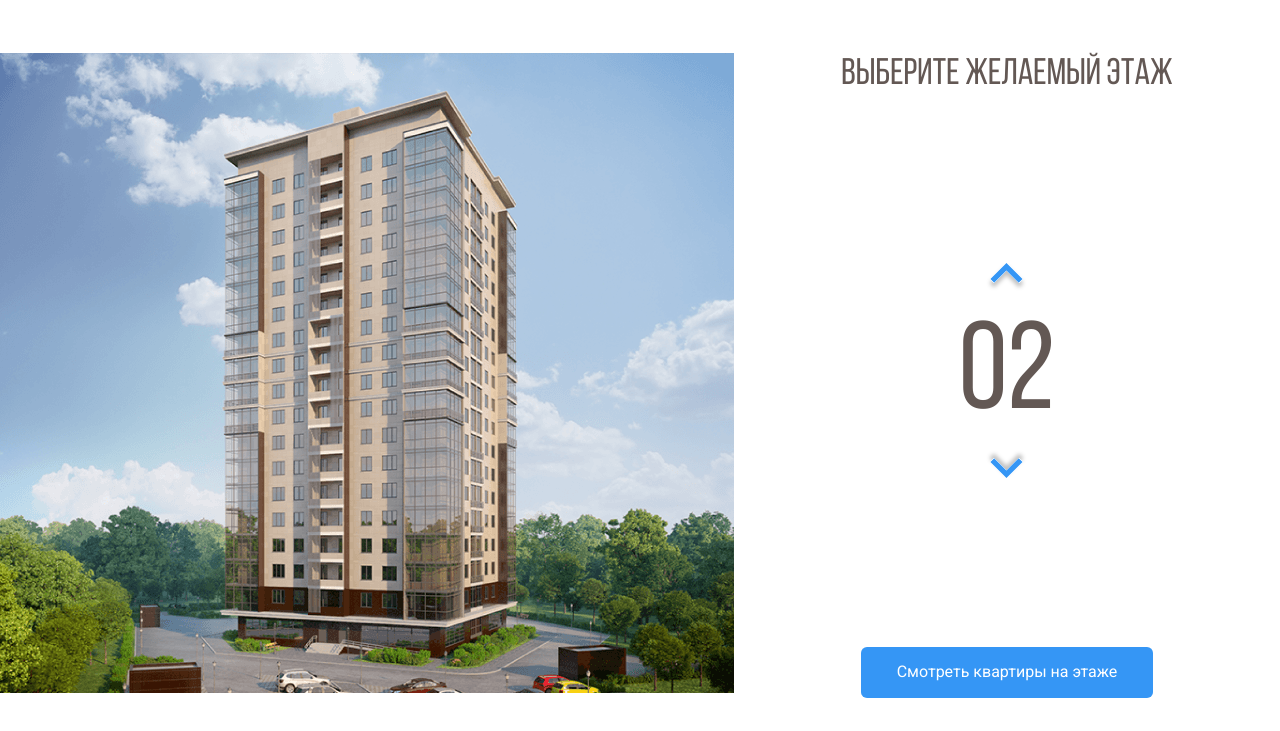
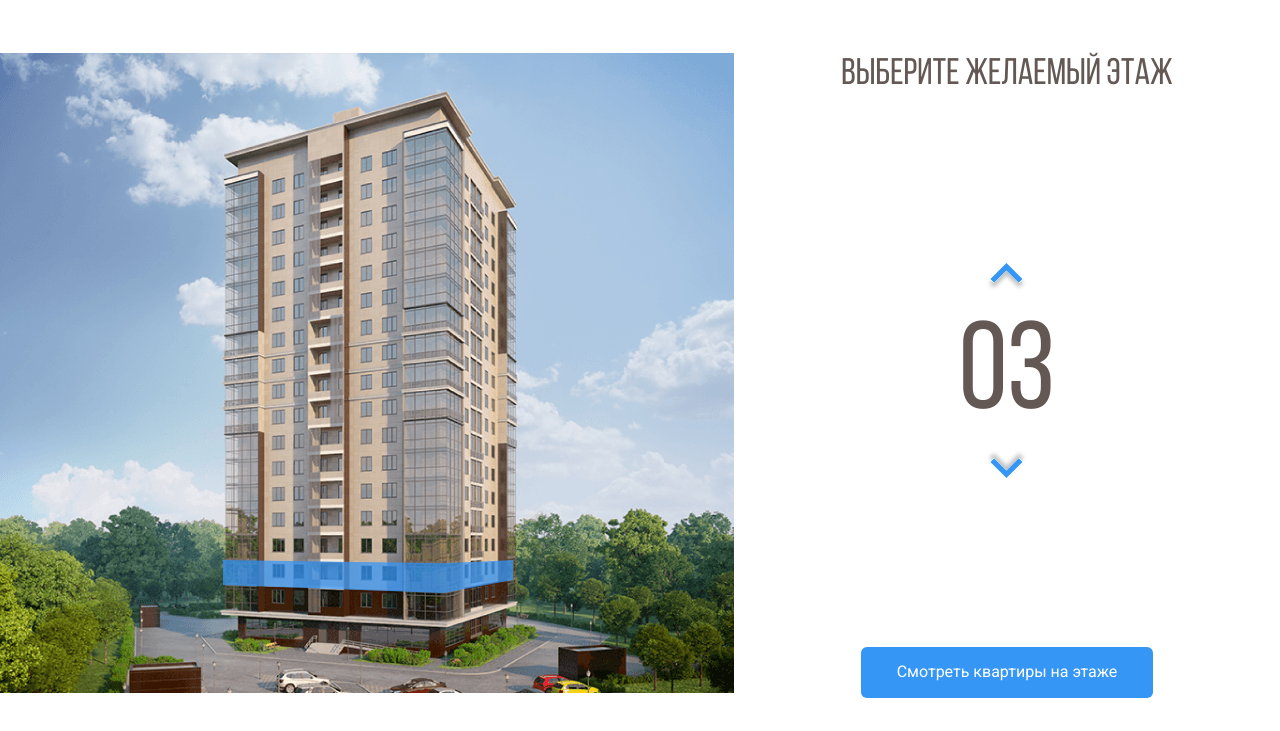
Before and after one commit to oncefirefly/MelodyAparts, a plain HTML site: page index.html in a window 1280 px wide. Both pictures are taken after a click on the button 1006 px from the left and 347 px from the top of the page. Shown: the part 69-800 px from the top of the page. Drawn offline with nearby package versions, Linux system fonts and the light colour scheme.

Commit message:
Add files via upload

```diff
--- a/css/style.css
+++ b/css/style.css
@@ -94,6 +94,10 @@ body {
   opacity: 1;
 }
 
+path.current-floor {
+  opacity: 1;
+}
+
 .counter-group {
   display: flex;
   flex-direction: column;
--- a/index.html
+++ b/index.html
@@ -11,6 +11,9 @@
     <link href="https://fonts.googleapis.com/css2?family=Roboto:wght@400;700&display=swap" rel="stylesheet">
     <link rel="stylesheet" href="/css/normalize.css">
     <link rel="stylesheet" href="/css/style.css">
+    <script src="https://code.jquery.com/jquery-3.6.0.min.js"
+        integrity="sha256-/xUj+3OJU5yExlq6GSYGSHk7tPXikynS7ogEvDej/m4=" crossorigin="anonymous" defer></script>
+    <script src="js/main.js" defer></script>
 </head>
 
 <body>
@@ -54,30 +57,39 @@
                     </pattern>
                     <image id="image0_1_86" width="740" height="640" xlink:href="img/home.png" />
                 </defs>
-                <path d="M222 533L442.8 541L512 527.3V549L443.5 568.7L222 557.7V533Z" fill="#3595F6"
+                <path data-floor="02" d="M222 533L442.8 541L512 527.3V549L443.5 568.7L222 557.7V533Z" fill="#3595F6"
                     fill-opacity="0.75" />
-                <path d="M223 532V507L443.3 510.3L513 507V527L443.7 540L223 532Z" fill="#3595F6" fill-opacity="0.75" />
-                <path d="M223 506V481H444H513V504L445 511L223 506Z" fill="#3595F6" fill-opacity="0.75" />
-                <path d="M223 482V457L444.3 453.3L512 460V482H444" fill="#3595F6" fill-opacity="0.75" />
-                <path d="M223 456V430L444.5 426.7L513 437.7V459L444 452.3L223 456Z" fill="#3595F6"
+                <path data-floor="03" d="M223 532V507L443.3 510.3L513 507V527L443.7 540L223 532Z" fill="#3595F6"
                     fill-opacity="0.75" />
-                <path d="M222 429V405.3L443 393L514 416V437.3L443 425L222 429Z" fill="#3595F6" fill-opacity="0.75" />
-                <path d="M222 407V382L444.2 365.7L514 394.3V415L443.7 393.3L222 407Z" fill="#3595F6"
+                <path data-floor="04" d="M223 506V481H444H513V504L445 511L223 506Z" fill="#3595F6"
                     fill-opacity="0.75" />
-                <path d="M222 382V357L444.5 336.7L514 373.3V394L442 365.3L222 382Z" fill="#3595F6"
+                <path data-floor="05" d="M223 482V457L444.3 453.3L512 460V482H444" fill="#3595F6" fill-opacity="0.75" />
+                <path data-floor="06" d="M223 456V430L444.5 426.7L513 437.7V459L444 452.3L223 456Z" fill="#3595F6"
                     fill-opacity="0.75" />
-                <path d="M222 356V332L445 307.3L514 351.3V373L444.7 335L222 356Z" fill="#3595F6" fill-opacity="0.75" />
-                <path d="M222 331V307L444.5 278.3L514 329.3V350L443.7 307.7L222 331Z" fill="#3595F6"
+                <path data-floor="07" d="M222 429V405.3L443 393L514 416V437.3L443 425L222 429Z" fill="#3595F6"
                     fill-opacity="0.75" />
-                <path d="M221 307V283L443.3 250L514 309.3V329L444 278.3L221 307Z" fill="#3595F6" fill-opacity="0.75" />
-                <path d="M222 282V258L443.2 223L513 287V308L444.3 249.7L222 282Z" fill="#3595F6" fill-opacity="0.75" />
-                <path d="M222 258V233L444.3 195L513 265.3V286L444 222L222 258Z" fill="#3595F6" fill-opacity="0.75" />
-                <path d="M222 232V207L442.8 163.3L513 242.3V265L444 191.7L222 232Z" fill="#3595F6"
+                <path data-floor="08" d="M222 407V382L444.2 365.7L514 394.3V415L443.7 393.3L222 407Z" fill="#3595F6"
                     fill-opacity="0.75" />
-                <path d="M223 208V183L443 135L513 220V243L442.3 163.7L223 208Z" fill="#3595F6" fill-opacity="0.75" />
-                <path d="M222 183V158L441.8 106L513 198.3V221L443.3 134.7L222 183Z" fill="#3595F6"
+                <path data-floor="09" d="M222 382V357L444.5 336.7L514 373.3V394L442 365.3L222 382Z" fill="#3595F6"
                     fill-opacity="0.75" />
-                <path d="M222 158V132L444 75.3L513 177V198L443.7 106.3L222 158Z" fill="#3595F6" fill-opacity="0.75" />
+                <path data-floor="10" d="M222 356V332L445 307.3L514 351.3V373L444.7 335L222 356Z" fill="#3595F6"
+                    fill-opacity="0.75" />
+                <path data-floor="11" d="M222 331V307L444.5 278.3L514 329.3V350L443.7 307.7L222 331Z" fill="#3595F6"
+                    fill-opacity="0.75" />
+                <path data-floor="12" d="M221 307V283L443.3 250L514 309.3V329L444 278.3L221 307Z" fill="#3595F6"
+                    fill-opacity="0.75" />
+                <path data-floor="13" d="M222 282V258L443.2 223L513 287V308L444.3 249.7L222 282Z" fill="#3595F6"
+                    fill-opacity="0.75" />
+                <path data-floor="14" d="M222 258V233L444.3 195L513 265.3V286L444 222L222 258Z" fill="#3595F6"
+                    fill-opacity="0.75" />
+                <path data-floor="15" d="M222 232V207L442.8 163.3L513 242.3V265L444 191.7L222 232Z" fill="#3595F6"
+                    fill-opacity="0.75" />
+                <path data-floor="16" d="M223 208V183L443 135L513 220V243L442.3 163.7L223 208Z" fill="#3595F6"
+                    fill-opacity="0.75" />
+                <path data-floor="17" d="M222 183V158L441.8 106L513 198.3V221L443.3 134.7L222 183Z" fill="#3595F6"
+                    fill-opacity="0.75" />
+                <path data-floor="18" d="M222 158V132L444 75.3L513 177V198L443.7 106.3L222 158Z" fill="#3595F6"
+                    fill-opacity="0.75" />
 
             </svg>
 
--- /dev/null
+++ b/js/main.js
@@ -0,0 +1,58 @@
+$(document).ready(function () {
+  let currentFloor = 2;
+  let floorPath = $(".home-image path");
+  let counterUp = $(".counter-up");
+  let counterDown = $(".counter-down");
+
+  floorPath.on("mouseover", function () {
+    floorPath.removeClass("current-floor");
+
+    currentFloor = $(this).attr("data-floor");
+
+    $(".counter").text(currentFloor);
+    $(`[data-floor = ${currentFloor}]`).toggleClass("current-floor");
+  });
+
+//   floorPath.on("click", function () {
+//     floorPath.removeClass("current-floor");
+
+//     currentFloor = $(this).attr("data-floor");
+
+//     $(".counter").text(currentFloor);
+//     $(`[data-floor = ${currentFloor}]`).toggleClass("current-floor");
+//   });
+
+  counterUp.on("click", function () {
+    let usCurrentFloor;
+
+    if (currentFloor < 18) {
+      currentFloor++;
+
+      usCurrentFloor = currentFloor.toLocaleString("en-Us", {
+        minimumIntegerDigits: 2,
+        useGroupping: false,
+      });
+
+      $(".counter").text(usCurrentFloor);
+      floorPath.removeClass("current-floor");
+      $(`[data-floor = ${usCurrentFloor}]`).toggleClass("current-floor");
+    }
+  });
+
+  counterDown.on("click", function () {
+    let usCurrentFloor;
+
+    if (currentFloor > 2) {
+      currentFloor--;
+
+      usCurrentFloor = currentFloor.toLocaleString("en-Us", {
+        minimumIntegerDigits: 2,
+        useGroupping: false,
+      });
+
+      $(".counter").text(usCurrentFloor);
+      floorPath.removeClass("current-floor");
+      $(`[data-floor = ${usCurrentFloor}]`).toggleClass("current-floor");
+    }
+  });
+});
```
